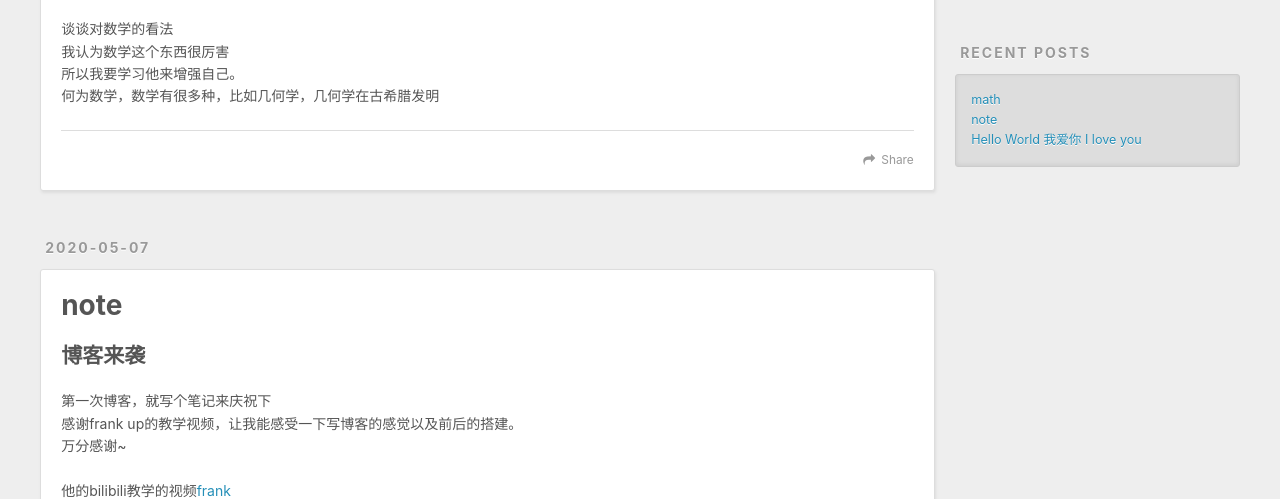
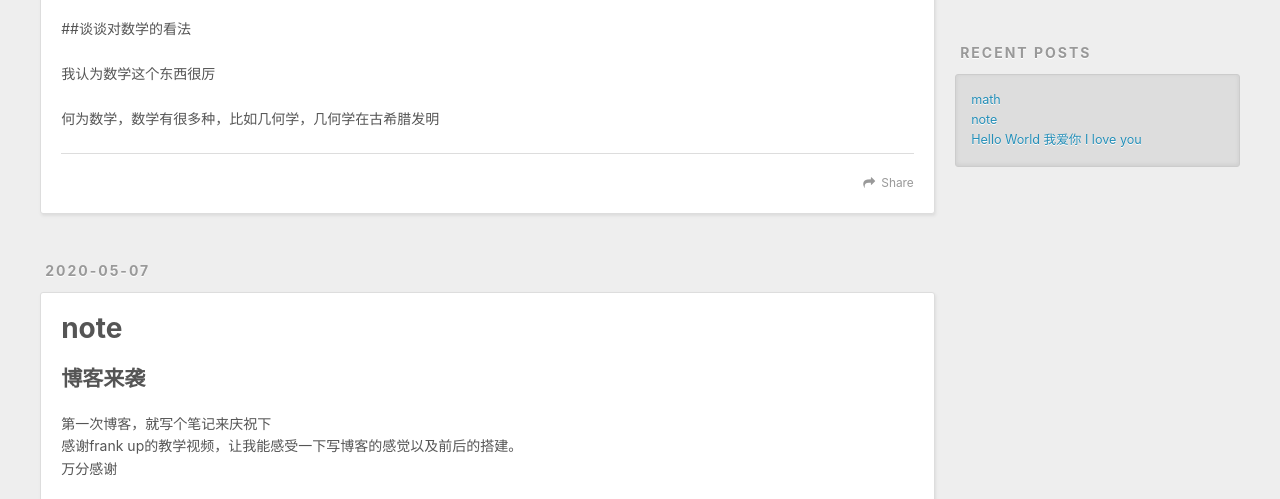
Before and after one commit to wangstar-sys/blog, a plain HTML site: page index.html in a window 1280 px wide. Shown: the part 435-934 px from the top of the page. Drawn offline with nearby package versions, Linux system fonts and the light colour scheme.

Commit message:
Site updated: 2020-05-07 20:55:00

```diff
--- a/index.html
+++ b/index.html
@@ -86,7 +86,9 @@
 
     <div class="article-entry" itemprop="articleBody">
 
-        <p>谈谈对数学的看法<br>我认为数学这个东西很厉害<br>所以我要学习他来增强自己。<br>何为数学，数学有很多种，比如几何学，几何学在古希腊发明</p>
+        <p>##谈谈对数学的看法</p>
+<p>我认为数学这个东西很厉</p>
+<p>何为数学，数学有很多种，比如几何学，几何学在古希腊发明</p>
 
 
     </div>
@@ -123,7 +125,7 @@
 
     <div class="article-entry" itemprop="articleBody">
 
-        <h2 id="博客来袭"><a href="#博客来袭" class="headerlink" title="博客来袭"></a>博客来袭</h2><p>第一次博客，就写个笔记来庆祝下<br>感谢frank up的教学视频，让我能感受一下写博客的感觉以及前后的搭建。<br>万分感谢~</p>
+        <h2 id="博客来袭"><a href="#博客来袭" class="headerlink" title="博客来袭"></a>博客来袭</h2><p>第一次博客，就写个笔记来庆祝下<br>感谢frank up的教学视频，让我能感受一下写博客的感觉以及前后的搭建。<br>万分感谢</p>
 <p>他的bilibili教学的视频<a href="https://www.bilibili.com/video/BV1FA411t7ji?from=search&seid=8367264271169444961" target="_blank" rel="noopener">frank</a><br>希望有需要的同学可以去看看，还有其他视频都是充满了干货比如计算机基础等等~~</p>
 
 
```
Also changed, not shown: 2020/05/07/math/index.html (+6 -4 lines), 2020/05/07/note/index.html (+4 -4 lines).
